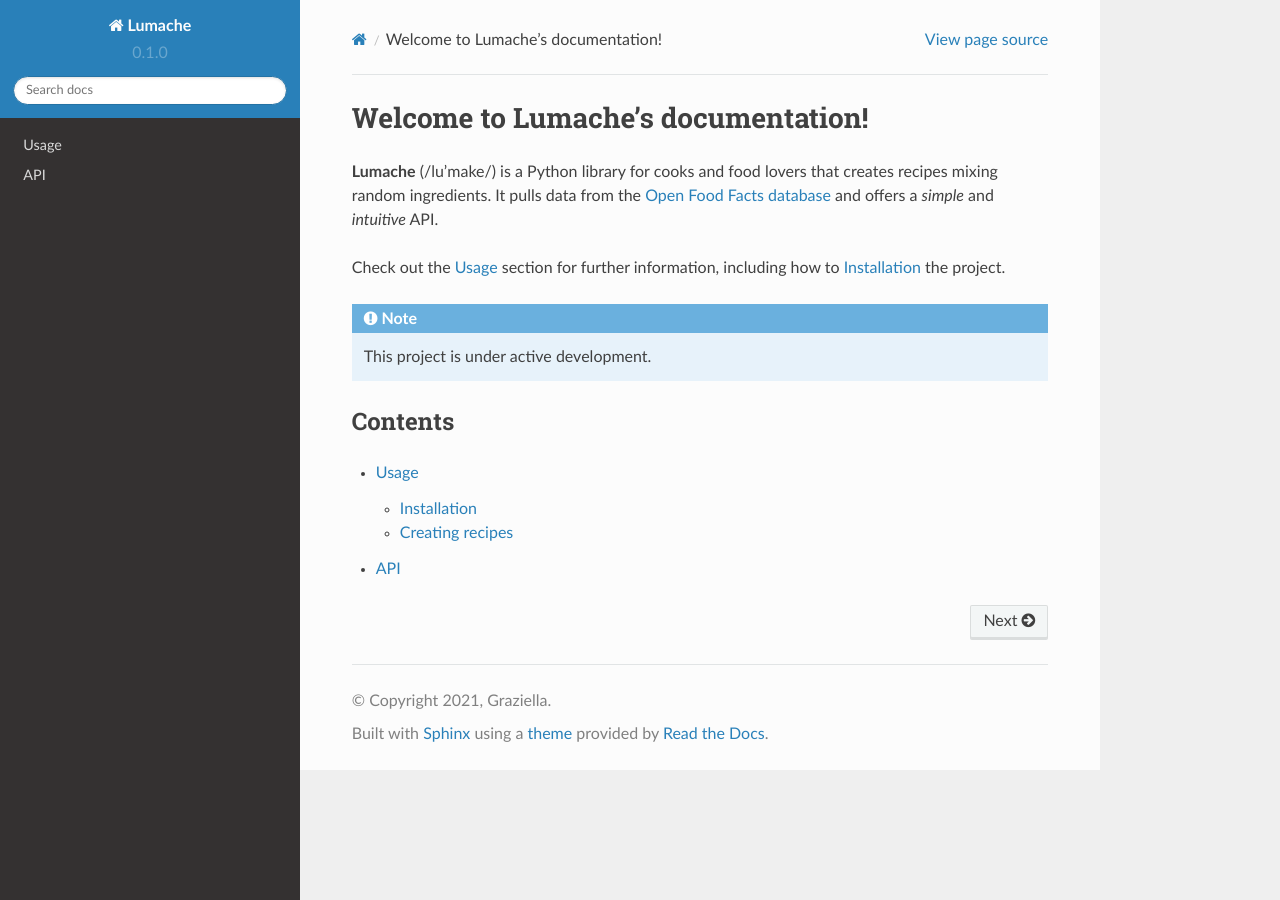
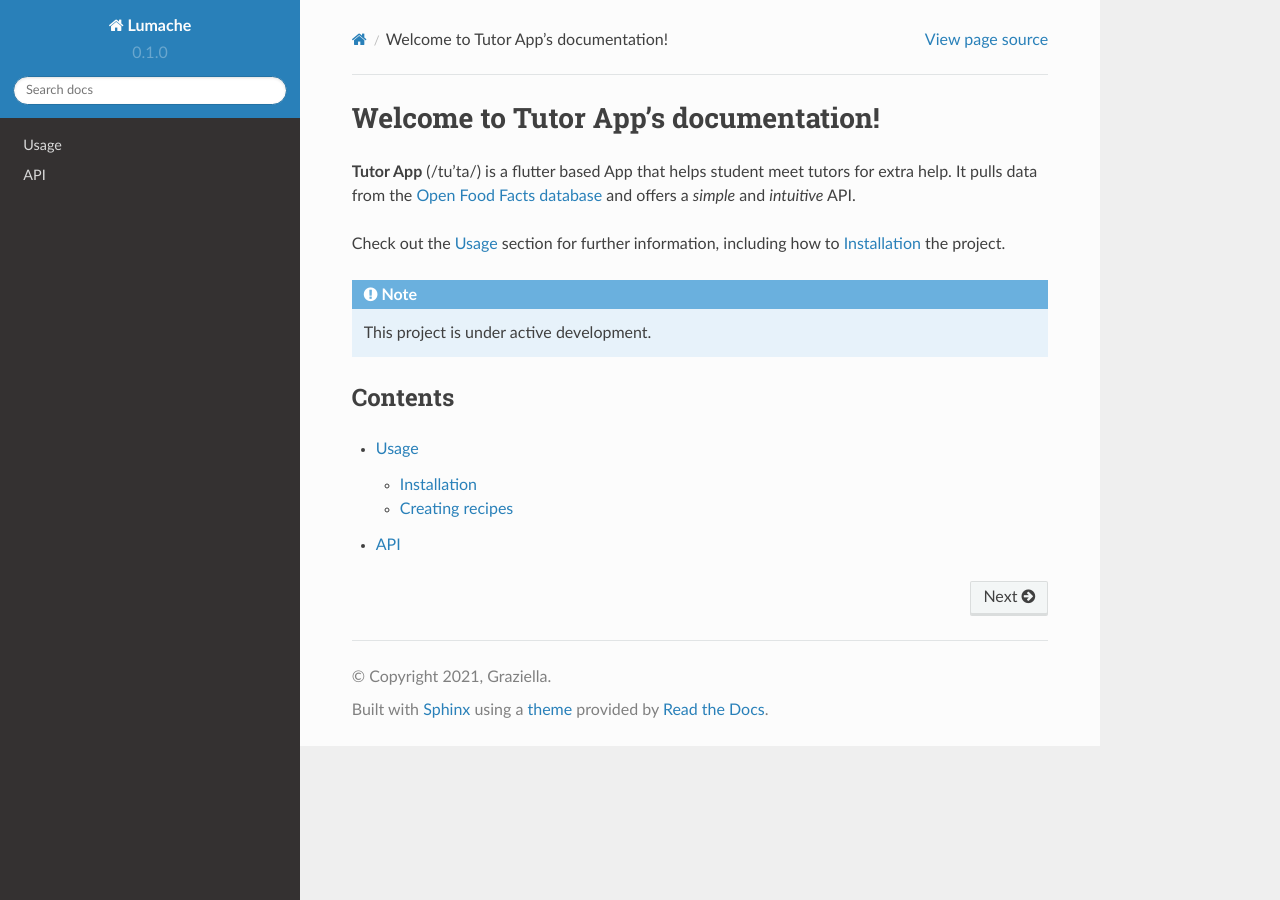
Before and after one commit to HandharJunino/tutor-docs, a Sphinx documentation site: the page built from docs/source/index.rst, in a window 1280 px wide. Built offline with Sphinx 7.4.7 and the Read the Docs theme 2.0.0, drawn with Linux system fonts in a browser that asks for light colours.

Commit message:
Update index.rst

```diff
--- a/docs/source/index.rst
+++ b/docs/source/index.rst
@@ -1,8 +1,7 @@
-Welcome to Lumache's documentation!
+Welcome to Tutor App's documentation!
 ===================================
 
-**Lumache** (/lu'make/) is a Python library for cooks and food lovers
-that creates recipes mixing random ingredients.
+**Tutor App** (/tu'ta/) is a flutter based App that helps student meet tutors for extra help.
 It pulls data from the `Open Food Facts database <https://world.openfoodfacts.org/>`_
 and offers a *simple* and *intuitive* API.
 
```
